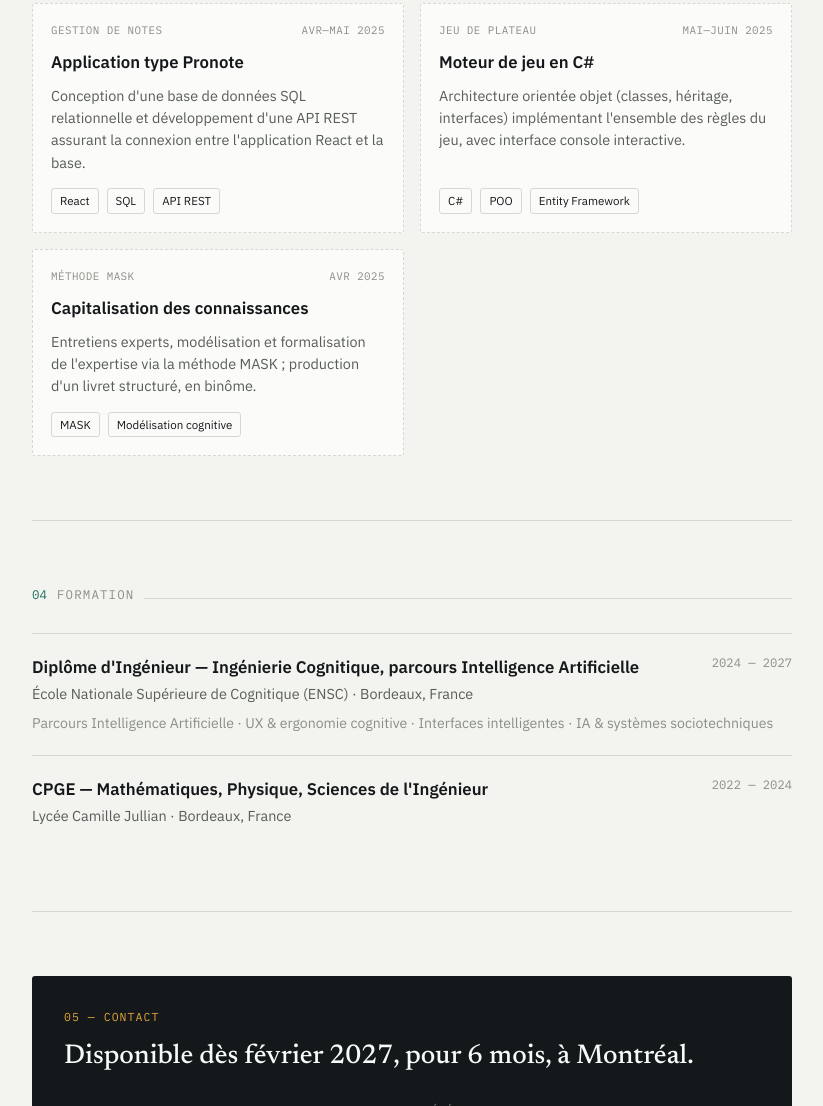
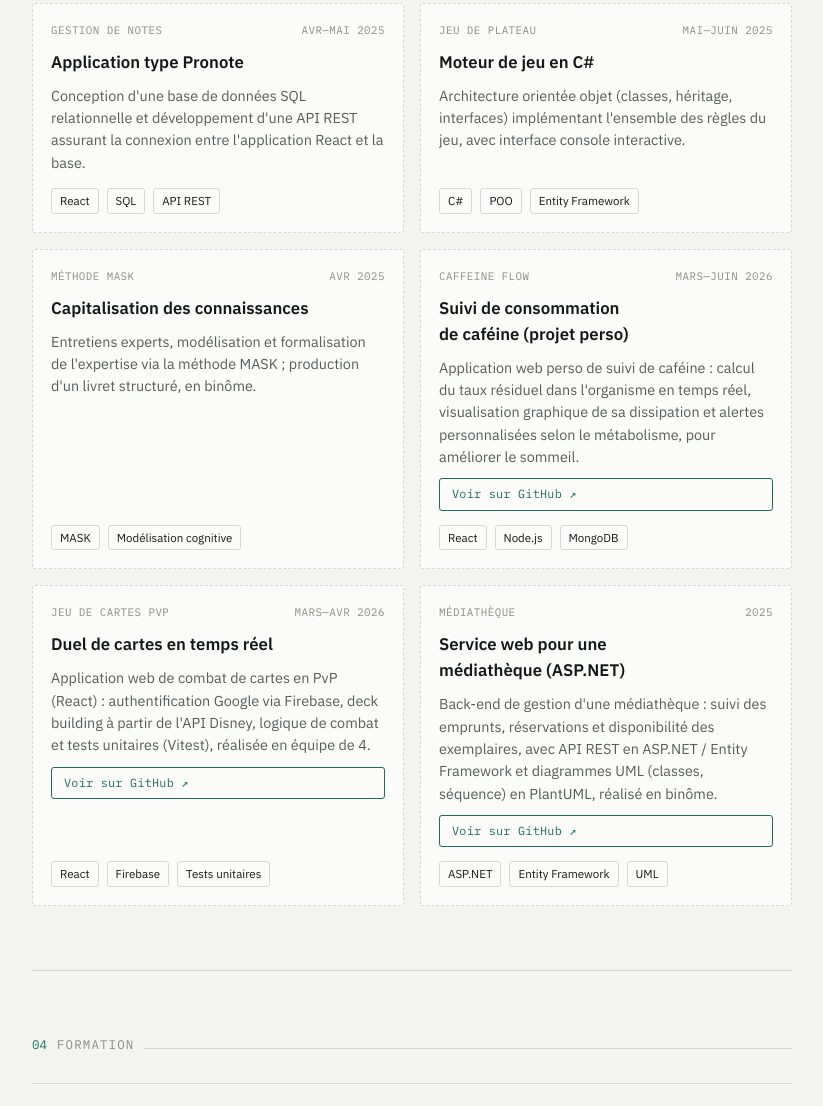
Before and after one commit to d-hout/d-hout.github.io, a plain HTML site: page index.html in a window 1280 px wide. Shown: the part 4266-5372 px from the top of the page, without its empty margins (228-1051 px from the left). Drawn offline with Linux system fonts and the light colour scheme.

Commit message:
Ajout de trois projets techniques (Caffeine Flow, jeu de cartes PvP, médiathèque)

```diff
--- a/index.html
+++ b/index.html
@@ -611,6 +611,27 @@
           <p>Entretiens experts, modélisation et formalisation de l'expertise via la méthode MASK ; production d'un livret structuré, en binôme.</p>
           <div class="skill-tags"><span class="skill-tag">MASK</span><span class="skill-tag">Modélisation cognitive</span></div>
         </div>
+        <div class="project">
+          <div class="project-head"><span>CAFFEINE FLOW</span><span>MARS—JUIN 2026</span></div>
+          <h3>Suivi de consommation de caféine (projet perso)</h3>
+          <p>Application web perso de suivi de caféine : calcul du taux résiduel dans l'organisme en temps réel, visualisation graphique de sa dissipation et alertes personnalisées selon le métabolisme, pour améliorer le sommeil.</p>
+          <a class="cs-figma-link" href="https://github.com/d-hout/caffeine-flow" target="_blank" rel="noopener">Voir sur GitHub ↗</a>
+          <div class="skill-tags"><span class="skill-tag">React</span><span class="skill-tag">Node.js</span><span class="skill-tag">MongoDB</span></div>
+        </div>
+        <div class="project">
+          <div class="project-head"><span>JEU DE CARTES PVP</span><span>MARS—AVR 2026</span></div>
+          <h3>Duel de cartes en temps réel</h3>
+          <p>Application web de combat de cartes en PvP (React) : authentification Google via Firebase, deck building à partir de l'API Disney, logique de combat et tests unitaires (Vitest), réalisée en équipe de 4.</p>
+          <a class="cs-figma-link" href="https://github.com/d-hout/mobi-classroom-projet-calixte_zoe-hout_dounia-morvan_maureen" target="_blank" rel="noopener">Voir sur GitHub ↗</a>
+          <div class="skill-tags"><span class="skill-tag">React</span><span class="skill-tag">Firebase</span><span class="skill-tag">Tests unitaires</span></div>
+        </div>
+        <div class="project">
+          <div class="project-head"><span>MÉDIATHÈQUE</span><span>2025</span></div>
+          <h3>Service web pour une médiathèque (ASP.NET)</h3>
+          <p>Back-end de gestion d'une médiathèque : suivi des emprunts, réservations et disponibilité des exemplaires, avec API REST en ASP.NET / Entity Framework et diagrammes UML (classes, séquence) en PlantUML, réalisé en binôme.</p>
+          <a class="cs-figma-link" href="https://github.com/d-hout/glog-classroom-project-douniahout_mathildederamaix" target="_blank" rel="noopener">Voir sur GitHub ↗</a>
+          <div class="skill-tags"><span class="skill-tag">ASP.NET</span><span class="skill-tag">Entity Framework</span><span class="skill-tag">UML</span></div>
+        </div>
       </div>
     </section>
 
```
